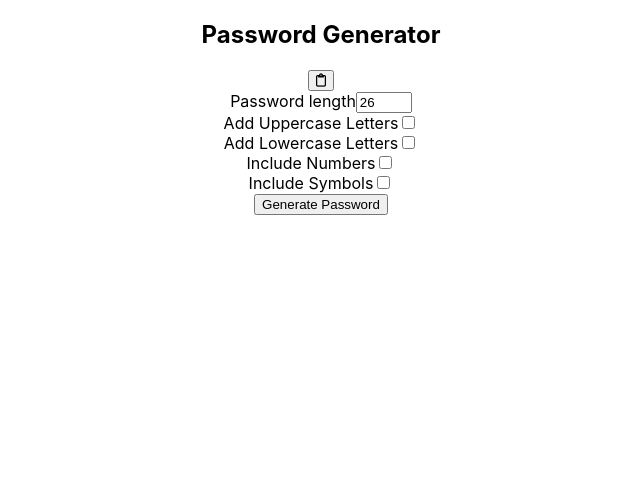
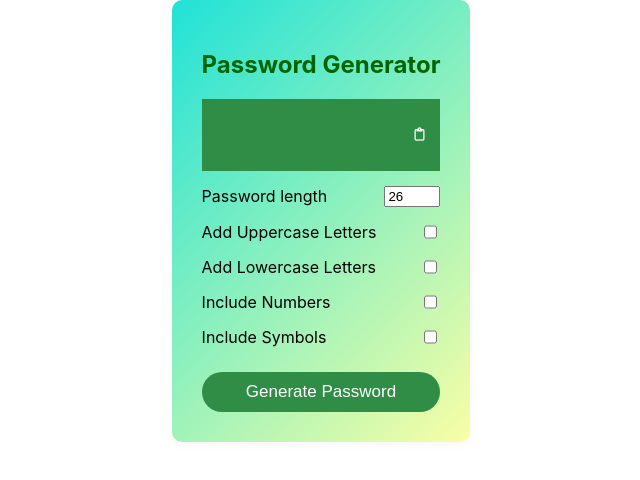
Before and after one commit to ROHITchin995/password_generator, a React (Create React App) app: page / in a window 1280 px wide. Shown: the top 480 px of the page, without its empty margins (319-959 px from the left). Built offline with nearby package versions, Linux system fonts and the light colour scheme.

Commit message:
CSS added for complete app

```diff
--- a/src/App.css
+++ b/src/App.css
@@ -1,3 +1,50 @@
 .App {
+  min-height: 100vh;
   text-align: center;
+  display: flex;
+  justify-content: center;
 }
+.generator{
+  background-image: linear-gradient(-225deg, #20E2D7 0%, #F9FEA5 100%);
+  border-radius: 10px;
+  box-shadow: 0px 2px 10px rgba(245, 244, 244, 0.863);
+  padding: 30px;
+}
+.generator_header{
+  text-align: center;
+  color: darkgreen;
+  margin-bottom: 20px;
+}
+.generator_password{
+  background-color:#308D46;
+  padding: 13px 10px;
+  color: #fff;
+  margin-bottom: 15px;
+  height: 46px;
+  display: flex;
+  justify-content: space-between;
+}
+.copy_btn{
+  color: #fff;
+  background: #308D46;
+  border: none;
+  cursor: pointer;
+}
+.generator_btn{
+  background: #308D46;
+  border: none;
+  width: 100%;
+  margin-top: 10px;
+  padding: 10px;
+  color: #fff;
+  border-radius: 30px;
+  font-size: 17px;
+  cursor: pointer;
+
+}
+.form-group{
+  display: flex;
+  justify-content: space-between;
+  color: gre;
+  margin-bottom: 15px;
+}
--- a/src/App.js
+++ b/src/App.js
@@ -116,7 +116,7 @@ const App = () => {
             <label htmlFor="include-symbols">Include Symbols</label>
             <input checked={includeSymbols} onChange={(e) => setIncludeSymbols(e.target.checked)} type="checkbox" id="include-symbols" name="include-symbols" />
           </div>
-          <button onClick={handleGeneratePassword}>
+          <button onClick={handleGeneratePassword} className='generator_btn'>
             Generate Password
           </button>
           <ToastContainer
```
